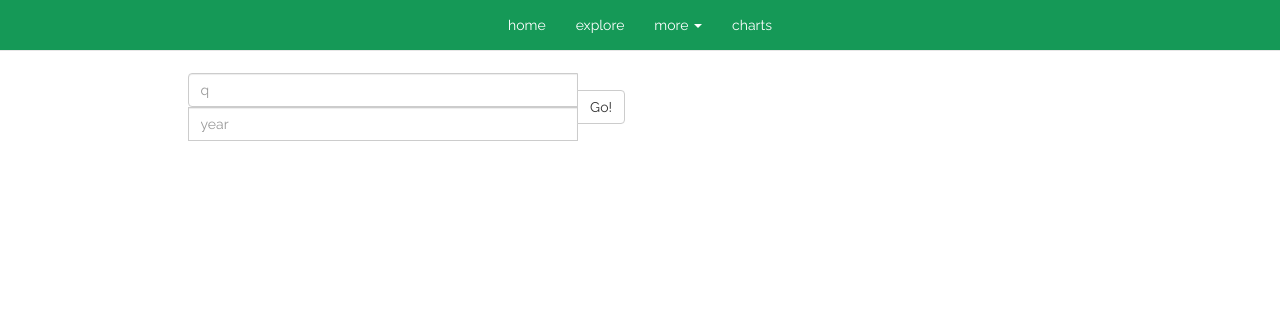
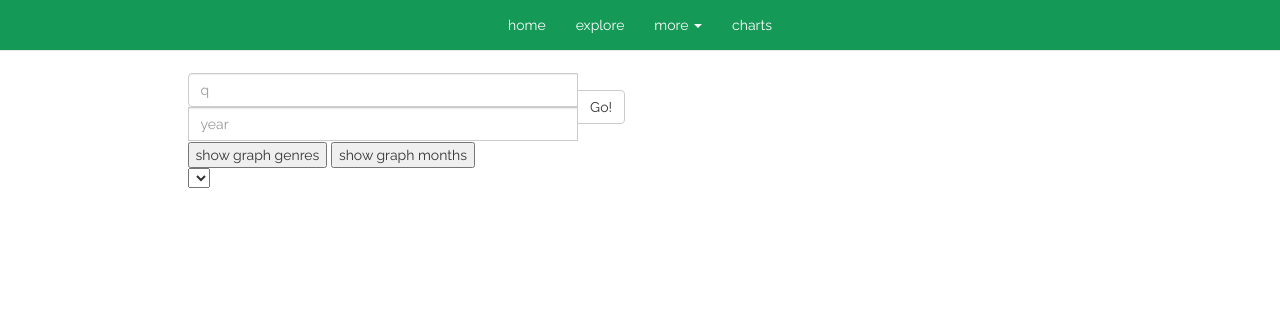
Before and after one commit to eruszczak/movie-website, a Django app: page /search/ in a window 1280 px wide. Shown: the top 311 px of the page. Run offline with Django 3.2, Linux system fonts and the light colour scheme; lists and menus that the app fills with data are empty; some libraries are stand-ins or nearby versions.

Commit message:
add 2 graphs

```diff
--- a/movie/api/serializers.py
+++ b/movie/api/serializers.py
@@ -6,14 +6,13 @@ from rest_framework import serializers
 class EntryListSerializer(serializers.ModelSerializer):
     genre = serializers.SerializerMethodField()
     director = serializers.SerializerMethodField()
-    detail_page = serializers.URLField(source='get_absolute_url')
+    # detail_page = serializers.URLField(source='get_absolute_url')
     detail_url = serializers.HyperlinkedIdentityField(view_name='api-movie:entry_detail', lookup_field='slug')
-    # detail_url = serializers.HyperlinkedIdentityField(view_name='comments-api:thread')
     # filter_backends = [SearchFilter, OrderingFilter]        # /?search=, &ordering=-date
     # search_fields = ['title', 'content']                    # different way, built-in search
     class Meta:
         model = Entry
-        fields = 'name year genre director detail_page detail_url'.split()
+        fields = 'name year genre director detail_url'.split()
         # fields = '__all__'
 
     def get_genre(self, obj):
--- a/movie/api/views.py
+++ b/movie/api/views.py
@@ -19,6 +19,8 @@ from utils.utils import build_url
 # let change paginations
 # views no serialized are almost the same..
 # let multiple parameters at one
+# add graphs
+# search, ordering fields
 class EntryListView(ListAPIView):
     serializer_class = EntryListSerializer
     # queryset = Entry.objects.all()
@@ -100,7 +102,7 @@ class MonthListView(ListAPIView):
     # choose year (ratings since 2013, default current year or last)
     def get(self, request, *args, **kwargs):
         abs_url = request.build_absolute_uri(reverse('api-movie:entry_list'))
-        d = {}
+        d = OrderedDict()
         for year in range(2014, datetime.now().year + 1):
             count_per_month = count_for_month_lists(year=year)
             d[year] = OrderedDict(
@@ -109,5 +111,5 @@ class MonthListView(ListAPIView):
                     'details': build_url(abs_url, get={'rated_year': year, 'rated_month': month})})
                 for value, month in count_per_month
             )
-        response = Response(d)
+        response = Response(OrderedDict(reversed(d.items())))
         return response
--- /dev/null
+++ b/static/js/graphs.js
@@ -0,0 +1,58 @@
+function graph_genres() {
+    selectValues = { "1": "test 1", "2": "test 2" };
+    $("#mySelect").append(
+      $.map(selectValues, function(v,k) {
+         return $("<option>").val(k).text(v);
+      })
+    );
+    link = '/api/g/'
+     $.getJSON(link, {
+          format: "json"
+        }).done(function(data) {
+            var names = $.map(data, function(dict) { return dict.name; });
+            var values = $.map(data, function(dict) { return dict.the_count; });
+            console.log(names)
+            console.log(values)
+            $('#graph').highcharts({
+            xAxis: {
+                categories: names
+            },
+            series: [{
+                data: values
+            }]
+        });
+    });
+};
+
+function initialize_years(data) {
+    var years = $.map(data, function(dict, year) { return year });
+    $("#select_year").append(
+      $.map(years, function(v, k) {
+      console.log(v)
+         return $("<option>").val(k).text(v);
+      })
+    );
+    initialize_years = function(){}
+}
+
+function graph_months() {
+    $('#select_year').show()
+    link = '/api/month/'
+     $.getJSON(link, {
+          format: "json"
+        }).done(function(data) {
+        console.log(data)
+            initialize_years(data)
+            var selected_year = $("#select_year option:selected").text().toString();
+            var months = $.map(data[selected_year], function(dict, month) { return month });
+            var values = $.map(data[selected_year], function(dict, month) { return dict.count });
+            $('#graph').highcharts({
+            xAxis: {
+                categories: months
+            },
+            series: [{
+                data: values
+            }]
+        });
+    });
+};
--- a/static/js/scripts.js
+++ b/static/js/scripts.js
@@ -11,7 +11,7 @@ $(document).ready(function(){
       $( "#book" ).fadeOut( "slow", function() {
         // Animation complete
       });
-      });
+    });
 
     $("#sendQuery").on("click", function () {
         getResults();
@@ -28,7 +28,6 @@ function getResults() {
             xAxis: {
                 categories: data.months
             },
-
             series: [{
 
                 data: data.values
--- a/templates/base.html
+++ b/templates/base.html
@@ -49,6 +49,7 @@
 		{% endblock %}
 	</div>
 	<script src="{% static 'js/search.js' %}"></script>
+	<script src="{% static 'js/graphs.js' %}"></script>
 
 </body>
 </html>
--- a/templates/search.html
+++ b/templates/search.html
@@ -33,5 +33,12 @@
 <div class="content">
 
 </div>
-
+<button type="submit" value="click" OnClick="graph_genres()" id="graph_genres">show graph genres</button>
+<button type="submit" value="click" OnClick="graph_months()" id="graph_months">show graph months</button>
+<!--<select name="select_genre">-->
+  <!--<option value="volvo">Volvo</option>-->
+<!--</select>-->
+<div id="graph"></div>
+<select id="mySelect"></select>
+<select id="select_year" onchange="graph_months()" style="display: none"></select>
 {% endblock %}
```
